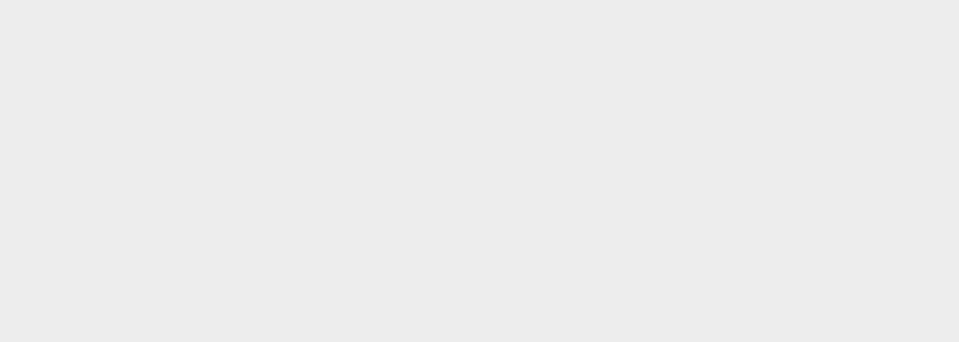
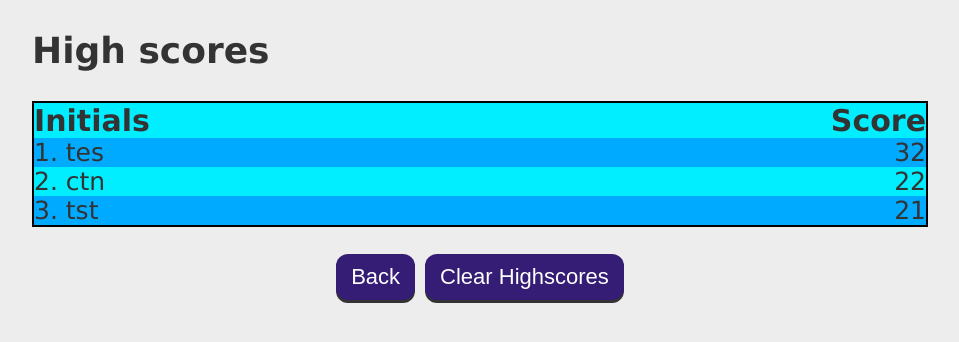
Before and after one commit to cnohilly/code-quiz, a plain HTML site: page index.html in a window 1280 px wide. Both pictures are taken after a click on the button "Highscores". Shown: the whole page, without its empty margins (160-1119 px from the left). Drawn offline with Linux system fonts and the light colour scheme.

Commit message:
Created highscore screen with functioning buttons

```diff
--- a/assets/css/style.css
+++ b/assets/css/style.css
@@ -22,7 +22,7 @@ body {
     flex-direction: column;
     font-family: Verdana, Geneva, Tahoma, sans-serif;
     align-items: center;
-    width: fit-content;
+    /* width: fit-content; */
     margin: 0 auto;
 }
 
@@ -136,6 +136,14 @@ footer p {
     list-style: none;
     border: 2px solid black;
     padding: 0;
+    font-size: 2.5rem;
+}
+#highscore-list li span {
+    float:right;
+}
+#highscore-list li:first-child {
+    font-weight: bold;
+    font-size: 3rem;
 }
 #highscore-list li:nth-child(odd){
     background-color:#00eeff;
@@ -145,6 +153,14 @@ footer p {
     background-color:#00aaff;
 }
 
+#highscore-buttons {
+    text-align: center;
+}
+
+#highscore-buttons button {
+    margin: 5px;
+}
+
 @media screen and (max-width: 768px) {
 
     button {
@@ -152,7 +168,7 @@ footer p {
     }
 
     main {
-        width: auto;
+        /* width: auto; */
         margin: 20px;
     }
     main h2 {
@@ -174,3 +190,12 @@ footer p {
     }
 
   }
+
+  @media screen and (max-width: 425px) {
+
+    #highscore-buttons button {
+        width: 100%;
+        margin: 5px 0;
+    }
+
+  }
--- a/assets/js/script.js
+++ b/assets/js/script.js
@@ -1,7 +1,6 @@
 var pageContentEl = document.querySelector("#page-content");
 var timeEl = document.querySelector('#time');
 var headerEl = document.querySelector('header');
-headerEl.style.display = 'flex';
 var footerEl = document.querySelector('footer');
 var timer = 0;  // timer variable used to keep track of the time for the game
 var highscores = [];    // highscores array to store all of the highscores
@@ -92,6 +91,8 @@ console.log(highscores);
 
 // creates the opening screen to start the quiz game
 var createStartQuizScreen = function(){
+    // makes sure the header is being displayed
+    headerEl.style.display = 'flex';
     // clears the content currently on the page
     pageContentEl.innerHTML = '';
     // creates a header for the title
@@ -220,9 +221,40 @@ var endQuiz = function(){
 };
 
 var createHighscoreScreen = function(){
-    headerToggle();
+    headerEl.style.display = 'none';
+    clearInterval(startCountdown);
     pageContentEl.innerHTML = '';
-
+    var headingEl = createElement('h2','High scores','highscore-header');
+    pageContentEl.appendChild(headingEl);
+    var unorderedEl,liEl,spanEl,pEl;
+    if(highscores.length > 0){
+        unorderedEl = createElement('ul',false,'highscore-list');
+        liEl = createElement('li','Initials');
+        spanEl = createElement('span','Score');
+        liEl.appendChild(spanEl);
+        unorderedEl.appendChild(liEl);
+        for(var i = 0; i < highscores.length; i++){
+            liEl = createElement('li',(i+1) + ". " + highscores[i].initials);
+            spanEl = createElement('span',highscores[i].score);
+            liEl.appendChild(spanEl);
+            unorderedEl.appendChild(liEl);
+        }
+        pageContentEl.appendChild(unorderedEl);
+    } else {
+        pEl = createElement('p','There are currently no highscores.');
+        pageContentEl.appendChild(pEl);
+    }
+    var divEl = createElement('div',false,'highscore-buttons');
+    var buttonEl = createElement('button','Back','back-button');
+    buttonEl.addEventListener('click',createStartQuizScreen);
+    divEl.appendChild(buttonEl);
+    buttonEl = createElement('button','Clear Highscores','clear-highscores');
+    buttonEl.addEventListener('click',function(){
+        highscores = [];
+        createHighscoreScreen();
+    });
+    divEl.appendChild(buttonEl);
+    pageContentEl.appendChild(divEl);
 };
 
 var saveHighscores = function(){
@@ -238,14 +270,7 @@ var loadHighscores = function(){
     }
 };
 
-var headerToggle = function(){
-    if(headerEl.style.display === "flex"){
-        headerEl.style.display = 'none';
-    } else {
-        headerEl.style.display = 'flex';
-    }
-};
-
 document.querySelector('#highscore-button').addEventListener("click",createHighscoreScreen);
 
-createStartQuizScreen();
+//createStartQuizScreen();
+// createHighscoreScreen();
--- a/index.html
+++ b/index.html
@@ -16,24 +16,6 @@
         </div>
     </header>
     <main class="page-content" id="page-content">
-        <!-- <div class="questions">
-            <h2 id="question-heading">Commonly used data types DO NOT include:"</h2>
-            <ul id="answers-list">
-                <li><button>test </button></li>
-                <li><button>test 2</button></li>
-                <li><button>test 3</button></li>
-                <li><button>test 4 this is much longer of an answer</button></li>
-            </ul>
-        </div>
-        <div class="end-div">
-            <h2 id="quiz-end-heading">All done!</h2>
-            <p>Your final score is 22.</p>
-            <div id="quiz-end">
-                <span>Enter initials:</span>
-                <input type="text" name="initials" placeholder="Initials" maxlength="3">
-                <button id="save-score" type="submit">Submit</button>
-            </div>
-        </div> -->
         <h2 id="highscore-header">High scores</h2>
         <ul id="highscore-list">
             <li>1. AB - 22</li>
@@ -43,6 +25,10 @@
             <li>1. AB - 22</li>
             <li>2. CN - 20</li>
         </ul>
+        <div id="highscore-buttons">
+            <button id="back-button">Back</button>
+            <button id="clear-highscores">Clear Highscores</button>
+        </div>
     </main>
     <footer>
         <hr>
```
